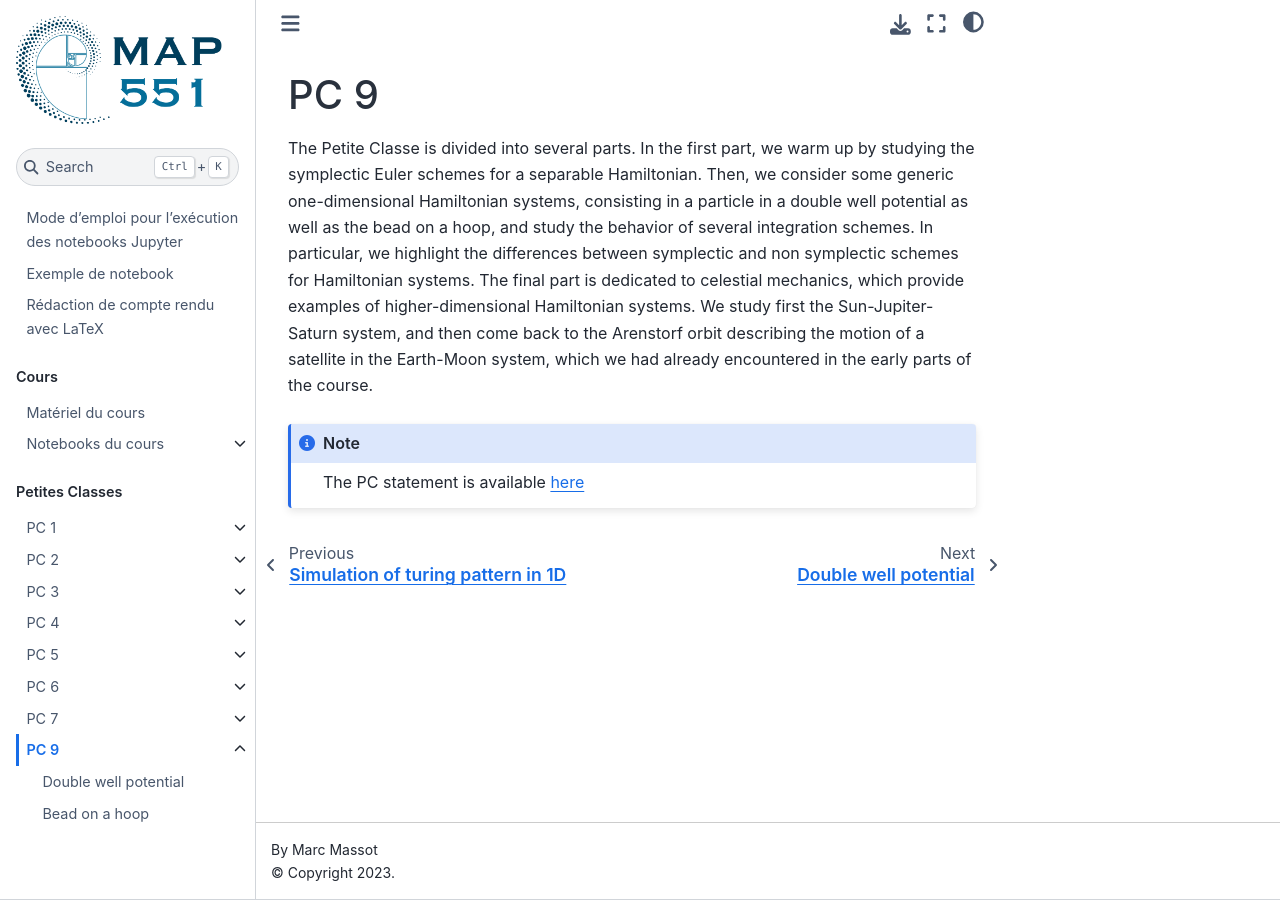
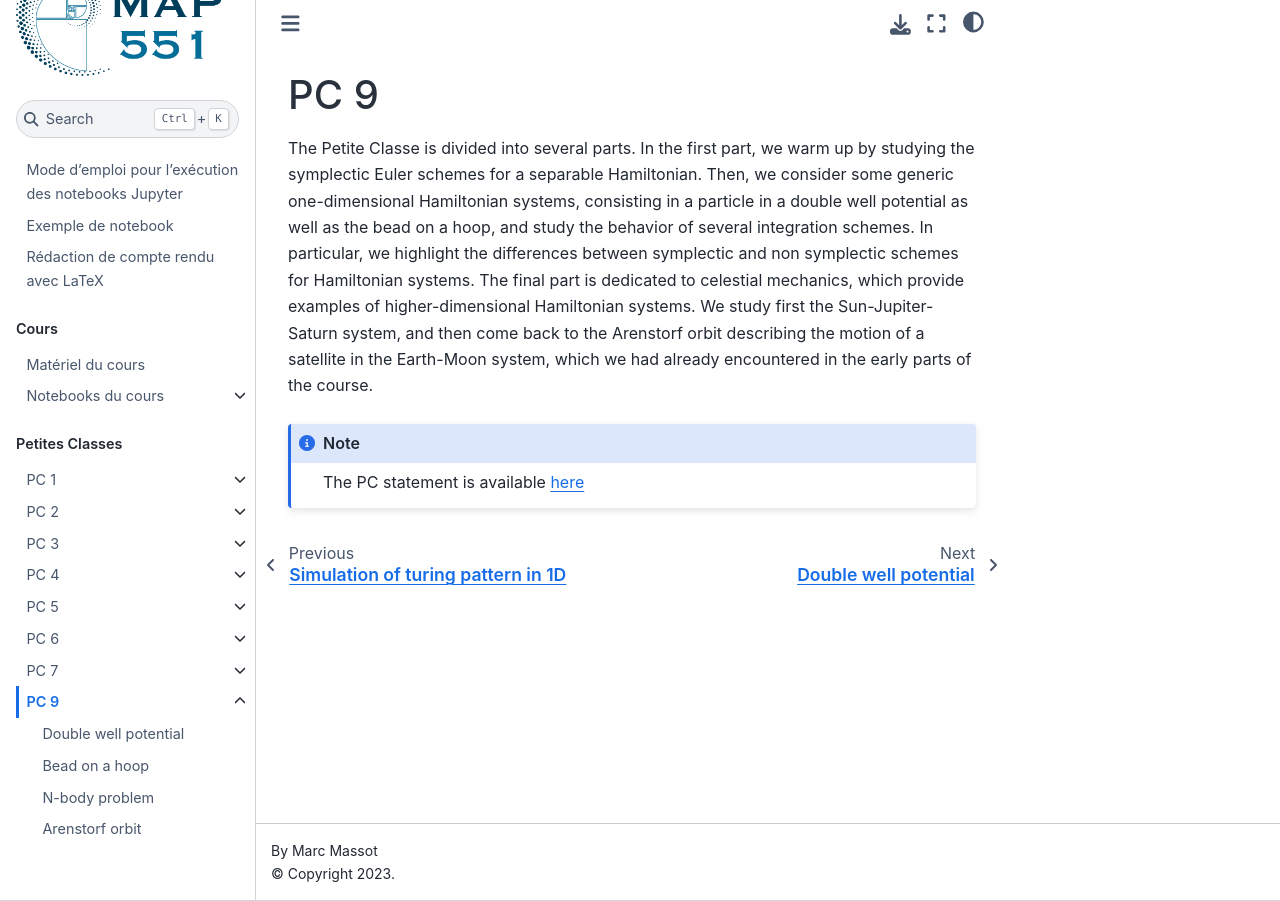
Before and after one commit to hpc-maths/jupyterbook_map551, a Jupyter Book: the page built from content/pc/pc09_intro.md, in a window 1280 px wide. Built offline with Jupyter Book 1.0.4 settings and Sphinx 7.4.7 and the Sphinx Book theme 1.1.4, drawn with Linux system fonts in a browser that asks for light colours; comment, search, counter and statistics services are not loaded; some of the changed lines change nothing that is shown.

Commit message:
fix link to pc9

````diff
--- a/_toc.yml
+++ b/_toc.yml
@@ -56,3 +56,5 @@ parts:
     sections:
     - file: content/pc/pc09_double_well
     - file: content/pc/pc09_hoop
+    - file: content/pc/pc09_n_body
+    - file: content/pc/pc09_arenstorf
--- a/content/pc/pc09_intro.md
+++ b/content/pc/pc09_intro.md
@@ -3,5 +3,5 @@
 The Petite Classe is divided into several parts. In the first part, we warm up by studying the symplectic Euler schemes for a separable Hamiltonian. Then, we consider some generic one-dimensional Hamiltonian systems, consisting in a particle in a double well potential as well as the bead on a hoop, and study the behavior of several integration schemes. In particular, we highlight the differences between symplectic and non symplectic schemes for Hamiltonian systems. The final part is dedicated to celestial mechanics, which provide examples of higher-dimensional Hamiltonian systems. We study first the Sun-Jupiter-Saturn system, and then come back to the Arenstorf orbit describing the motion of a satellite in the Earth-Moon system, which we had already encountered in the early parts of the course.
 
 ```{note}
-The PC statement is available [here](https://moodle.polytechnique.fr/pluginfile.php/318446/mod_folder/content/0/MAP551_PC9_2020_2021.pdf?forcedownload=1)
+The PC statement is available [here](https://moodle.polytechnique.fr/pluginfile.php/318446/mod_folder/content/0/MAP551_PC9_2021_2022.pdf?forcedownload=1)
 ```
````
